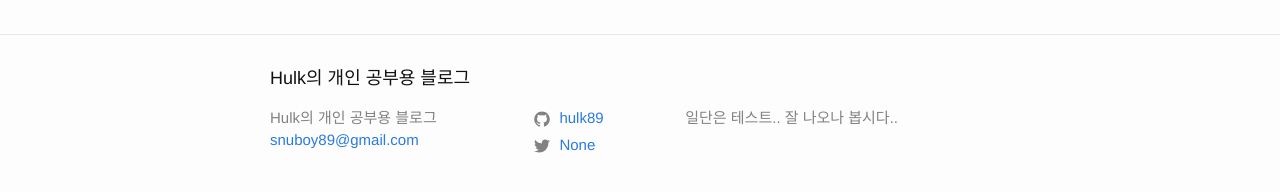
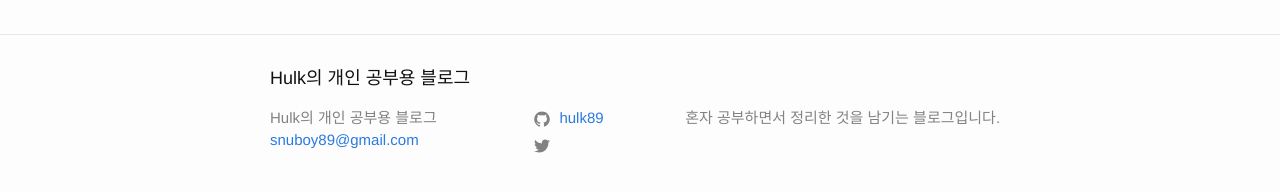
Before and after one commit to Hulk89/hulk89.github.io, a Jekyll site: the page built from about.md, in a window 1280 px wide. Shown: the part 316-508 px from the top of the page. Built offline with Jekyll 4.4.1, drawn with Linux system fonts in a browser that asks for light colours.

Commit message:
description

```diff
--- a/_config.yml
+++ b/_config.yml
@@ -16,11 +16,11 @@
 title: Hulk의 개인 공부용 블로그
 email: snuboy89@gmail.com
 description: >- # this means to ignore newlines until "baseurl:"
-  일단은 테스트..
-  잘 나오나 봅시다..
+  혼자 공부하면서 정리한 것을 남기는 블로그입니다.
+
 baseurl: "" # the subpath of your site, e.g. /blog
 url: "" # the base hostname & protocol for your site, e.g. http://example.com
-twitter_username: None
+twitter_username: ""
 github_username:  hulk89
 
 # Build settings
```
